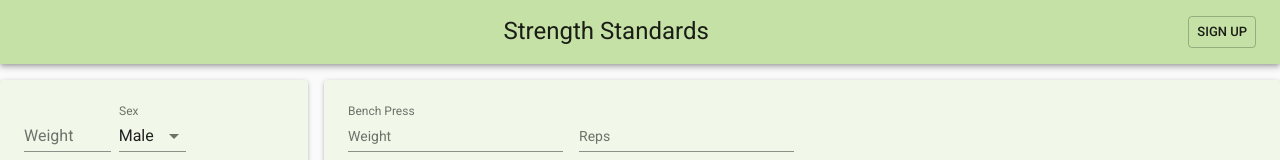
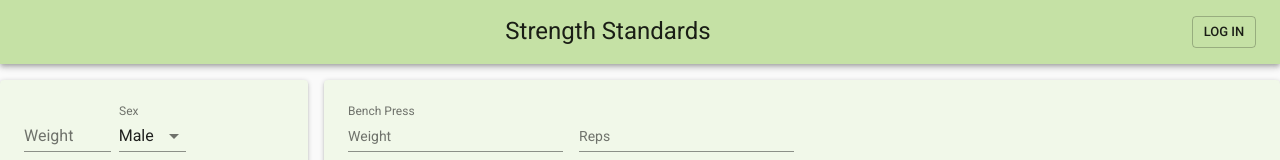
Before and after one commit to RobertWoods/StrengthStandards, a React (Create React App) app: page / in a window 1280 px wide. Shown: the top 160 px of the page. Built offline with nearby package versions, Linux system fonts and the light colour scheme.

Commit message:
Adds login/logout functionality, no token expiration

```diff
--- /dev/null
+++ b/src/MyAppBar.js
@@ -0,0 +1,54 @@
+import React from 'react'
+import { withStyles, AppBar, Toolbar, Typography, Button } from '@material-ui/core';
+import { lightGreen200 } from 'material-ui/styles/colors';
+
+function MyAppBar(props) {
+    const logout = () => {
+        localStorage.removeItem('token');
+        props.handler(false);
+    }
+
+    const login = () => {
+        fetch('http://127.0.0.1:8000/api-token-auth/', {
+            method: 'POST',
+            headers: {
+                'Content-Type': 'application/json'
+            },
+            body: JSON.stringify({
+                username: 'x',
+                password: 'x'
+            })
+        })
+            .then((result) => result.json()
+                .then(result => {
+                    localStorage.setItem('token', result.token);
+                    props.handler(true);
+                }));
+    }
+
+    const { classes } = props;
+    return (
+        <AppBar className={classes.appBar} position="static" color="default">
+            <Toolbar>
+                <Typography className={classes.appBarTitle} component="h2" variant="h5" align="center" color="inherit" noWrap>
+                    Strength Standards
+                    </Typography>
+                <Button variant="outlined" size="small" onClick={props.loggedIn ? logout : login}>
+                    {props.loggedIn ? "Log Out" : "Log In"}
+                </Button>
+            </Toolbar>
+        </AppBar>
+    )
+}
+
+const styles = theme => ({
+    appBar: {
+        backgroundColor: lightGreen200,
+        marginBottom: theme.spacing.unit * 2
+    },
+    appBarTitle: {
+        flex: 1
+    }
+});
+
+export default withStyles(styles)(MyAppBar)
--- a/src/StrengthStandards.js
+++ b/src/StrengthStandards.js
@@ -2,22 +2,24 @@ import React from 'react';
 import './index.css';
 import ExerciseMaxForm from './ExerciseMaxForm';
 import CalculationInformation from './CalculationInformation';
-import { withStyles, Grid, AppBar, Toolbar, Typography, Button } from '@material-ui/core';
+import { withStyles, Grid } from '@material-ui/core';
 import { Paper, CssBaseline } from '@material-ui/core';
-import { lightGreen50, lightGreen200 } from 'material-ui/styles/colors';
+import { lightGreen50 } from 'material-ui/styles/colors';
+import MyAppBar from './MyAppBar';
 
 class StrengthStandards extends React.Component {
-    constructor(props){
+    constructor(props) {
         super(props);
         this.state = {
-            lifterInformation:{
+            lifterInformation: {
                 lifterWeight: 0,
                 lifterSex: "Male"
             },
             maxInformation: {
                 equation: this.equationList[0],
                 standards: this.standardsList[0]
-            }
+            },
+            loggedIn: localStorage.getItem('token')
         }
         this.handleCalculationChange = this.handleCalculationChange.bind(this);
     };
@@ -29,17 +31,17 @@ class StrengthStandards extends React.Component {
                 {
                     name: "Bench Press",
                     max: 500,
-                    thresholds: [100,200,300,400,500]
+                    thresholds: [100, 200, 300, 400, 500]
                 },
                 {
                     name: "Squat",
                     max: 800,
-                    thresholds: [200,400,500,600,800]
+                    thresholds: [200, 400, 500, 600, 800]
                 },
                 {
                     name: "Deadlift",
                     max: 900,
-                    thresholds: [250,500,600,750,900]
+                    thresholds: [250, 500, 600, 750, 900]
                 }
             ]
         },
@@ -49,17 +51,17 @@ class StrengthStandards extends React.Component {
                 {
                     name: "Bench Press",
                     max: 10,
-                    thresholds: [1,2,3,4,5]
+                    thresholds: [1, 2, 3, 4, 5]
                 },
                 {
                     name: "Squat",
                     max: 10,
-                    thresholds: [1,2,3,4,5]
+                    thresholds: [1, 2, 3, 4, 5]
                 },
                 {
                     name: "Deadlift",
                     max: 10,
-                    thresholds: [1,2,3,4,5]
+                    thresholds: [1, 2, 3, 4, 5]
                 }
             ]
         }
@@ -68,7 +70,7 @@ class StrengthStandards extends React.Component {
     equationList = [
         {
             name: "Wendler",
-            equation: (reps,weight) => (0.03333 * Number(reps) * Number(weight)) + Number(weight)
+            equation: (reps, weight) => (0.03333 * Number(reps) * Number(weight)) + Number(weight)
         },
         {
             name: "None",
@@ -76,57 +78,14 @@ class StrengthStandards extends React.Component {
         }
     ]
 
-    options = {
-        method: 'POST',
-        headers: {
-            "Authorization": 'Basic' + btoa('x:x')
-        }
-    }
-
-    getToken = () => '';
-
-    headers = {
-        Authorization: 'Token ' + this.getToken()
-    }
-
-    fetchToken = () => {
-        fetch('http://127.0.0.1:8000/api-token-auth/', {
-            method: 'POST',
-            headers: {
-                'Content-Type': 'application/json'
-            },
-            body: JSON.stringify({
-                username: 'x',
-                password: 'x'
-            })
-        })
-        .then((result) => result.json()
-        .then(result => {
-            localStorage.setItem('token', result.token);
-            fetch('http://127.0.0.1:8000/personalRecords/', {
-                method: 'POST',
-                headers: {
-                    'Content-Type': 'application/json',
-                    'Authorization': 'Token ' + result.token
-                },
-                body: JSON.stringify({
-                    'exercise': 'Bench',
-                    'weight': 500,
-                    'reps': 1
-                })
-            })
-            .then(result => console.log(result))
-        }));
-    }
-
-    getKeyFromName(name, list){
+    getKeyFromName(name, list) {
         return list.reduce((acc, curr) => {
-            if(curr.name===name) return curr;
+            if (curr.name === name) return curr;
             return acc;
         });
     }
 
-    handleCalculationChange(lifterWeight, lifterSex, equation, standards){
+    handleCalculationChange(lifterWeight, lifterSex, equation, standards) {
         this.setState({
             lifterInformation: {
                 lifterWeight: lifterWeight ? lifterWeight : this.state.lifterInformation.lifterWeight,
@@ -139,25 +98,20 @@ class StrengthStandards extends React.Component {
         });
     }
 
-    render(){
+    handleLoginState = loggedIn => {
+        this.setState({loggedIn: loggedIn})
+    }
+
+    render() {
         const { classes } = this.props;
-        return(
+        return (
             <div>
                 <CssBaseline />
-                <AppBar className={classes.appBar} position="static" color="default">
-                    <Toolbar>
-                    <Typography className={classes.appBarTitle} component="h2" variant="h5" align="center" color="inherit" noWrap>
-                        Strength Standards
-                    </Typography>
-                    <Button variant="outlined" size="small" onClick={this.fetchToken}>
-                        Sign Up
-                    </Button>
-                    </Toolbar>
-                </AppBar>
+                <MyAppBar handler={this.handleLoginState} loggedIn={this.state.loggedIn}></MyAppBar>
                 <Grid container spacing={16}>
                     <Grid item sm={12} md={3}>
                         <Paper className={classes.paper} >
-                            <CalculationInformation handler={this.handleCalculationChange} standards={this.standardsList} equations={this.equationList} lifterInformation={this.state.lifterInformation} maxInformation={this.state.maxInformation}/>
+                            <CalculationInformation handler={this.handleCalculationChange} standards={this.standardsList} equations={this.equationList} lifterInformation={this.state.lifterInformation} maxInformation={this.state.maxInformation} />
                         </Paper>
                     </Grid>
                     <Grid item sm={12} md={9}>
@@ -179,14 +133,7 @@ const styles = theme => ({
         [theme.breakpoints.up(600 + theme.spacing.unit * 3 * 2)]: {
             padding: theme.spacing.unit * 3,
         }
-      },
-    appBar: {
-        backgroundColor: lightGreen200,
-        marginBottom: theme.spacing.unit * 2
-    },
-    appBarTitle: {
-        flex: 1
     }
-  });
+});
 
 export default withStyles(styles)(StrengthStandards);
```
